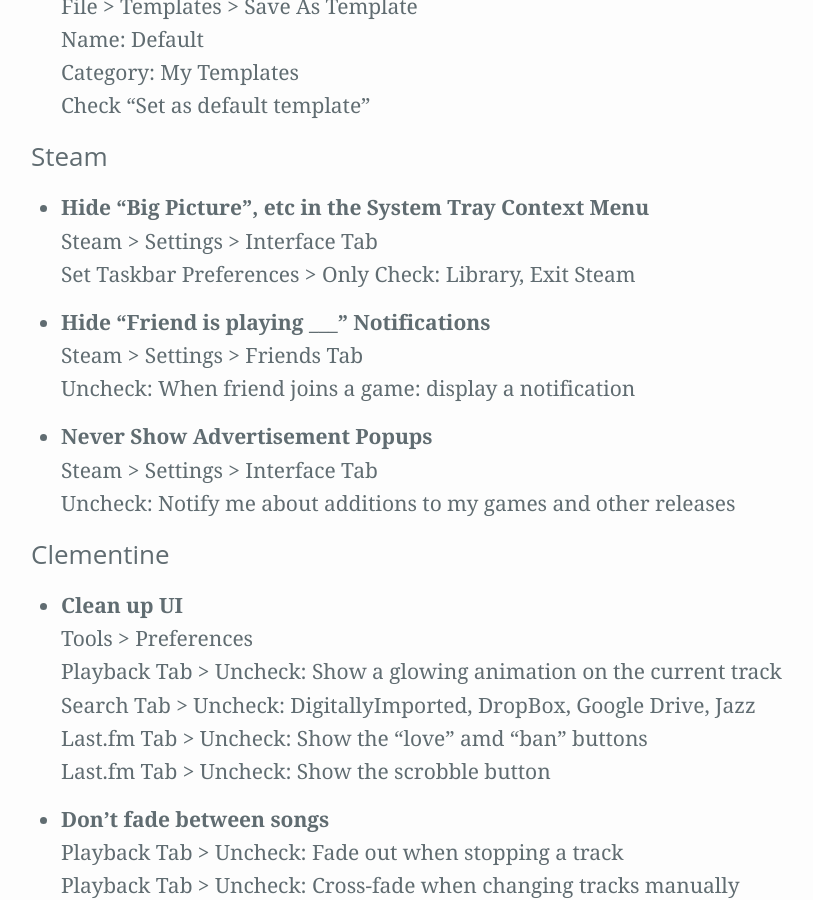
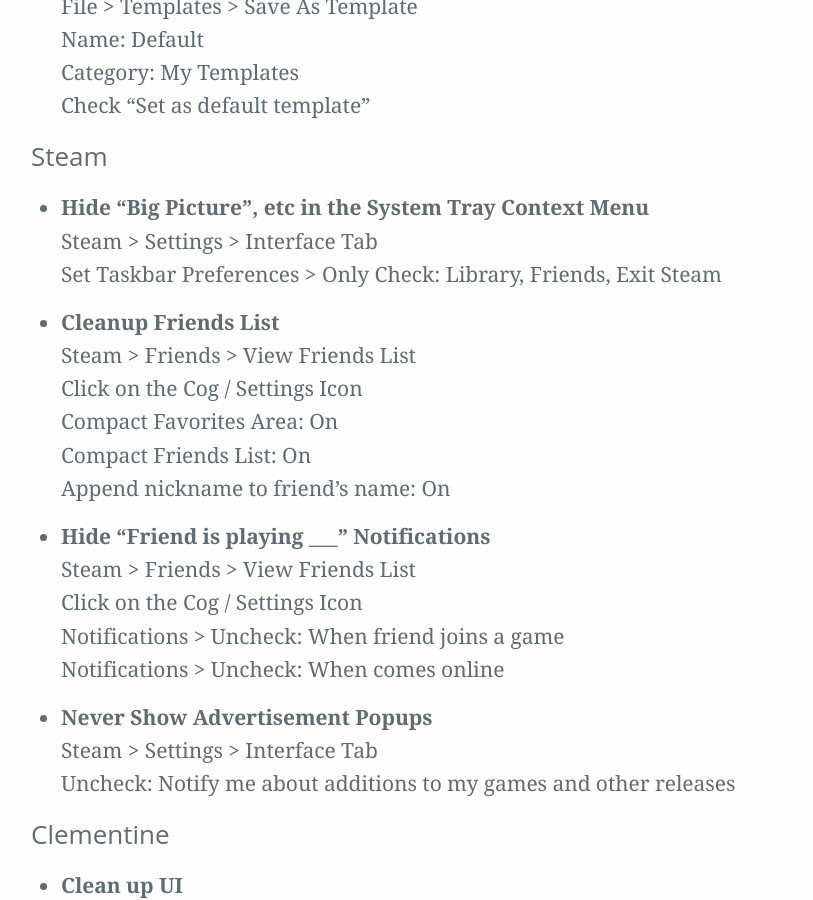
Before and after one commit to Zren/zren.github.io, a Jekyll site: the page built from kde.md, in a window 1280 px wide and 900 px high, scrolled down 10203 px. Shown: the whole window, without its empty margins (127-940 px from the left). Built offline with Jekyll 4.4.1, drawn with Linux system fonts in a browser that asks for light colours.

Commit message:
Update steam friends list settings for the new steam ui

```diff
--- a/kde.md
+++ b/kde.md
@@ -414,17 +414,28 @@
 {% assign i = i | plus: 1 %}
 * {:#cfg-{{ i }}} Hide “Big Picture”, etc in the System Tray Context Menu
   Steam > Settings > Interface Tab
-  Set Taskbar Preferences > Only Check: Library, Exit Steam
+  Set Taskbar Preferences > Only Check: Library, Friends, Exit Steam
+
+{% assign i = i | plus: 1 %}
+* {:#cfg-{{ i }}} Cleanup Friends List
+  Steam > Friends > View Friends List
+  Click on the Cog / Settings Icon
+  Compact Favorites Area: On
+  Compact Friends List: On
+  Append nickname to friend's name: On
 
 {% assign i = i | plus: 1 %}
 * {:#cfg-{{ i }}} Hide “Friend is playing ___” Notifications
-  Steam > Settings > Friends Tab
-  Uncheck: When friend joins a game: display a notification
+  Steam > Friends > View Friends List
+  Click on the Cog / Settings Icon
+  Notifications > Uncheck: When friend joins a game
+  Notifications > Uncheck: When comes online
 
 {% assign i = i | plus: 1 %}
 * {:#cfg-{{ i }}} Never Show Advertisement Popups
   Steam > Settings > Interface Tab
   Uncheck: Notify me about additions to my games and other releases
+
 
 
 ### Clementine
```
